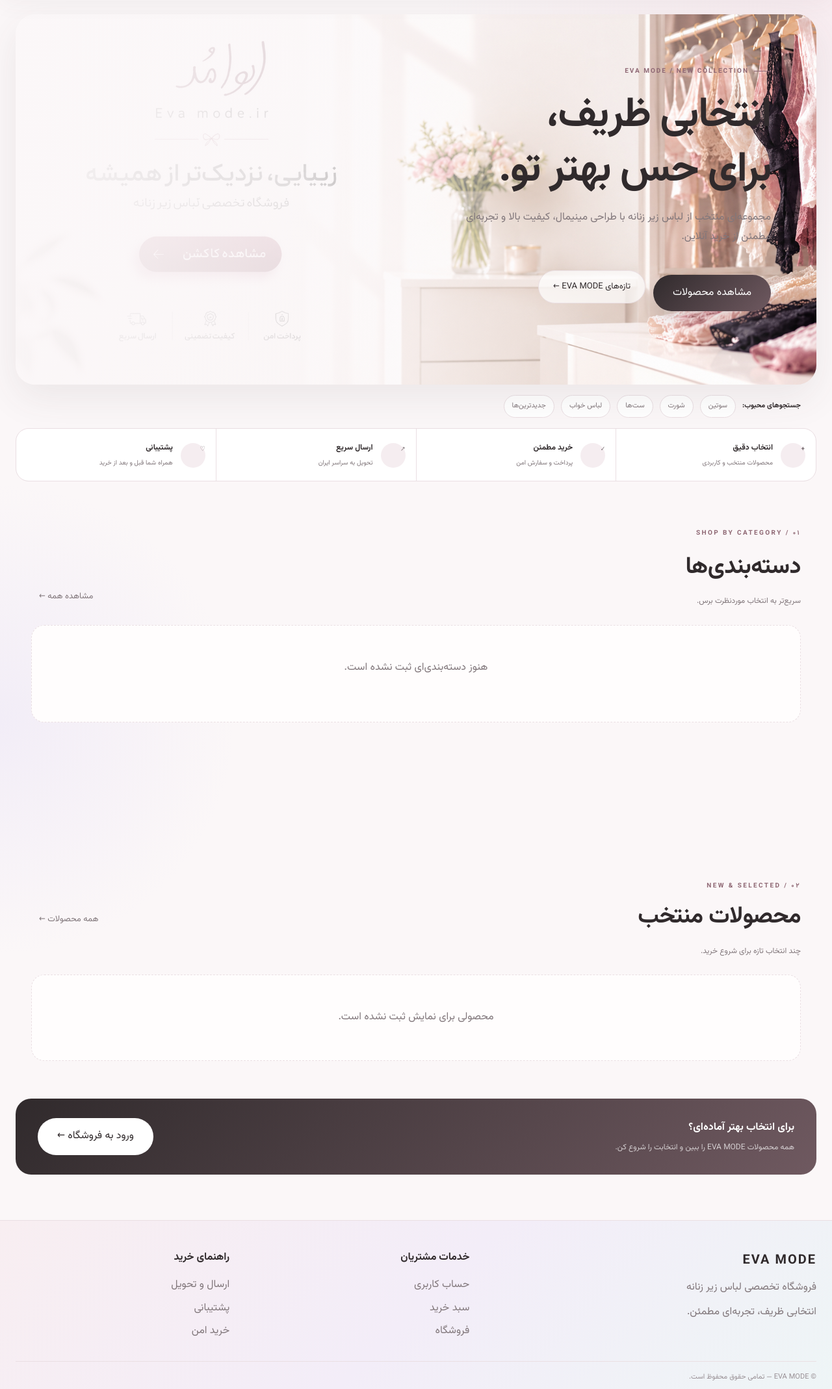
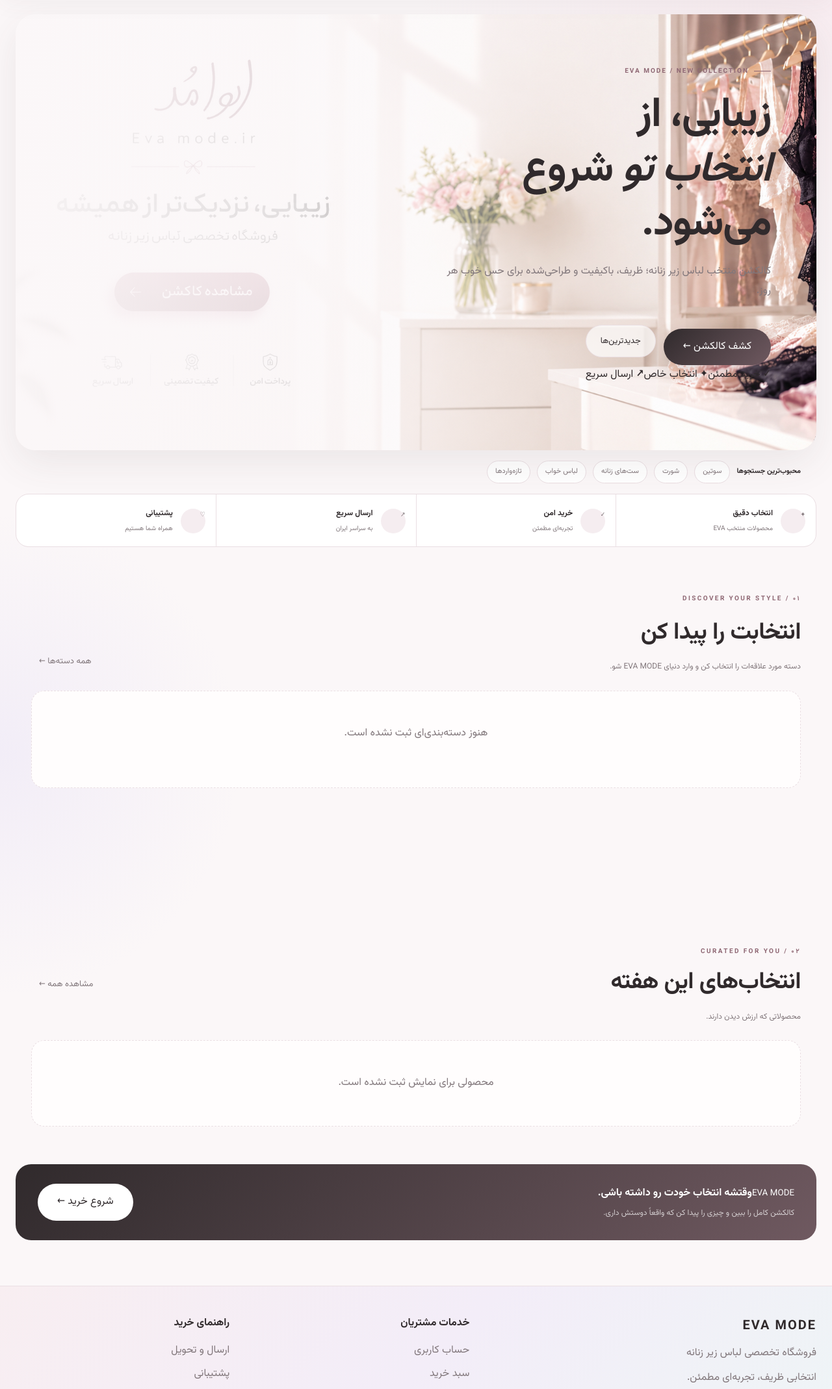
Before and after one commit to evamode29/eva-mode, a Django app: page / in a window 1280 px wide. Shown: the part 166-2304 px from the top of the page at 65% size. Run offline with Django 5.2, Linux system fonts and the light colour scheme; data that the repository does not hold is empty.

Commit message:
Make EVA MODE home page more engaging

```diff
--- a/templates/home.html
+++ b/templates/home.html
@@ -2,79 +2,25 @@
 {% block title %}EVA MODE | فروشگاه تخصصی لباس زیر زنانه{% endblock %}
 {% block content %}
 <div class="container">
-  <section class="hero-new" aria-label="معرفی EVA MODE">
+  <section class="hero-new hero-premium">
     <div class="hero-new-content">
       <span class="hero-kicker">EVA MODE / NEW COLLECTION</span>
-      <h1>انتخابی ظریف،<br>برای حس بهتر تو.</h1>
-      <p>مجموعه‌ای منتخب از لباس زیر زنانه با طراحی مینیمال، کیفیت بالا و تجربه‌ای مطمئن از خرید آنلاین.</p>
-      <div class="hero-actions">
-        <a class="btn" href="/shop/">مشاهده محصولات</a>
-        <a class="hero-secondary" href="/shop/?q=جدید">تازه‌های EVA MODE ←</a>
-      </div>
+      <h1>زیبایی، از<br><em>انتخاب تو</em> شروع می‌شود.</h1>
+      <p>کالکشن منتخب لباس زیر زنانه؛ ظریف، باکیفیت و طراحی‌شده برای حس خوب هر روز.</p>
+      <div class="hero-actions"><a class="btn" href="/shop/">کشف کالکشن ←</a><a class="hero-secondary" href="/shop/?q=جدید">جدیدترین‌ها</a></div>
+      <div class="hero-proof"><span><b>✓</b> خرید مطمئن</span><span><b>✦</b> انتخاب خاص</span><span><b>↗</b> ارسال سریع</span></div>
     </div>
+    <div class="hero-floating-card"><small>EDITOR'S PICK</small><strong>برای تو انتخاب شده</strong><a href="/shop/">مشاهده ←</a></div>
   </section>
 
-  <div class="quick-searches" aria-label="جستجوهای محبوب">
-    <strong>جستجوهای محبوب:</strong>
-    <a href="/shop/?q=سوتین">سوتین</a>
-    <a href="/shop/?q=شورت">شورت</a>
-    <a href="/shop/?q=ست">ست‌ها</a>
-    <a href="/shop/?q=لباس خواب">لباس خواب</a>
-    <a href="/shop/?q=جدید">جدیدترین‌ها</a>
-  </div>
+  <div class="quick-searches" aria-label="جستجوهای محبوب"><strong>محبوب‌ترین جستجوها</strong><a href="/shop/?q=سوتین">سوتین</a><a href="/shop/?q=شورت">شورت</a><a href="/shop/?q=ست">ست‌های زنانه</a><a href="/shop/?q=لباس خواب">لباس خواب</a><a href="/shop/?q=جدید">تازه‌واردها</a></div>
 
-  <section class="home-strip" aria-label="مزایای خرید">
-    <div class="home-strip-item"><span class="home-strip-icon">✦</span><div><strong>انتخاب دقیق</strong><span>محصولات منتخب و کاربردی</span></div></div>
-    <div class="home-strip-item"><span class="home-strip-icon">✓</span><div><strong>خرید مطمئن</strong><span>پرداخت و سفارش امن</span></div></div>
-    <div class="home-strip-item"><span class="home-strip-icon">↗</span><div><strong>ارسال سریع</strong><span>تحویل به سراسر ایران</span></div></div>
-    <div class="home-strip-item"><span class="home-strip-icon">♡</span><div><strong>پشتیبانی</strong><span>همراه شما قبل و بعد از خرید</span></div></div>
-  </section>
+  <section class="home-strip"><div class="home-strip-item"><span class="home-strip-icon">✦</span><div><strong>انتخاب دقیق</strong><span>محصولات منتخب EVA</span></div></div><div class="home-strip-item"><span class="home-strip-icon">✓</span><div><strong>خرید امن</strong><span>تجربه‌ای مطمئن</span></div></div><div class="home-strip-item"><span class="home-strip-icon">↗</span><div><strong>ارسال سریع</strong><span>به سراسر ایران</span></div></div><div class="home-strip-item"><span class="home-strip-icon">♡</span><div><strong>پشتیبانی</strong><span>همراه شما هستیم</span></div></div></section>
 
-  <section class="section">
-    <div class="section-head">
-      <div><small>01 / SHOP BY CATEGORY</small><h2>دسته‌بندی‌ها</h2><p class="section-note">سریع‌تر به انتخاب موردنظرت برس.</p></div>
-      <a href="/shop/">مشاهده همه ←</a>
-    </div>
-    <div class="home-category-grid">
-      {% for c in categories|slice:":5" %}
-      <a class="home-category-card" href="/shop/?category={{ c.slug }}">
-        <span class="home-category-arrow">←</span>
-        <div class="home-category-copy"><small>EVA COLLECTION</small><strong>{{ c.name }}</strong></div>
-      </a>
-      {% empty %}
-      <div class="empty">هنوز دسته‌بندی‌ای ثبت نشده است.</div>
-      {% endfor %}
-    </div>
-  </section>
+  <section class="section category-feature"><div class="section-head"><div><small>01 / DISCOVER YOUR STYLE</small><h2>انتخابت را پیدا کن</h2><p class="section-note">دسته مورد علاقه‌ات را انتخاب کن و وارد دنیای EVA MODE شو.</p></div><a href="/shop/">همه دسته‌ها ←</a></div><div class="home-category-grid">{% for c in categories|slice:":5" %}<a class="home-category-card" href="/shop/?category={{ c.slug }}"><span class="home-category-arrow">←</span><div class="home-category-copy"><small>EVA COLLECTION</small><strong>{{ c.name }}</strong><span>مشاهده محصولات</span></div></a>{% empty %}<div class="empty">هنوز دسته‌بندی‌ای ثبت نشده است.</div>{% endfor %}</div></section>
 
-  <section class="section">
-    <div class="section-head product-section-head">
-      <div><small>02 / NEW & SELECTED</small><h2>محصولات منتخب</h2><p class="section-note">چند انتخاب تازه برای شروع خرید.</p></div>
-      <a href="/shop/">همه محصولات ←</a>
-    </div>
-    <div class="grid">
-      {% for p in products %}
-      <a class="card" href="{{ p.get_absolute_url }}">
-        <div class="image">
-          {% if p.primary_color and p.primary_color.image %}<img src="{{ p.primary_color.image.url }}" alt="{{ p.name }}">
-          {% elif p.primary_image_url %}<img src="{{ p.primary_image_url }}" alt="{{ p.name }}">
-          {% elif p.image_url %}<img src="{{ p.image_url }}" alt="{{ p.name }}">
-          {% else %}<span>EVA MODE</span>{% endif %}
-          {% if p.discount_percent %}<span class="discount-badge">{{ p.discount_percent }}٪ تخفیف</span>{% endif %}
-          <span class="wishlist-badge" aria-label="افزودن به علاقه‌مندی">♡</span>
-        </div>
-        <div class="card-meta"><span>{{ p.category.name }}</span><span>★★★★★</span></div>
-        {% if p.old_price %}<del>{{ p.old_price|floatformat:0 }} تومان</del>{% endif %}
-        <h3>{{ p.name }}</h3>
-        <div class="price">{{ p.price|floatformat:0 }} تومان</div>
-      </a>
-      {% empty %}<div class="empty">محصولی برای نمایش ثبت نشده است.</div>{% endfor %}
-    </div>
-  </section>
+  <section class="section"><div class="section-head product-section-head"><div><small>02 / CURATED FOR YOU</small><h2>انتخاب‌های این هفته</h2><p class="section-note">محصولاتی که ارزش دیدن دارند.</p></div><a href="/shop/">مشاهده همه ←</a></div><div class="grid">{% for p in products %}<a class="card" href="{{ p.get_absolute_url }}"><div class="image">{% if p.primary_color and p.primary_color.image %}<img src="{{ p.primary_color.image.url }}" alt="{{ p.name }}">{% elif p.primary_image_url %}<img src="{{ p.primary_image_url }}" alt="{{ p.name }}">{% elif p.image_url %}<img src="{{ p.image_url }}" alt="{{ p.name }}">{% else %}<span>EVA MODE</span>{% endif %}{% if p.discount_percent %}<span class="discount-badge">{{ p.discount_percent }}٪ تخفیف</span>{% endif %}<span class="wishlist-badge">♡</span></div><div class="card-meta"><span>{{ p.category.name }}</span><span>★★★★★</span></div>{% if p.old_price %}<del>{{ p.old_price|floatformat:0 }} تومان</del>{% endif %}<h3>{{ p.name }}</h3><div class="price">{{ p.price|floatformat:0 }} تومان</div></a>{% empty %}<div class="empty">محصولی برای نمایش ثبت نشده است.</div>{% endfor %}</div></section>
 
-  <section class="home-cta">
-    <div><strong>برای انتخاب بهتر آماده‌ای؟</strong><p>همه محصولات EVA MODE را ببین و انتخابت را شروع کن.</p></div>
-    <a class="btn" href="/shop/">ورود به فروشگاه ←</a>
-  </section>
+  <section class="home-cta premium-cta"><div><small>EVA MODE</small><strong>وقتشه انتخاب خودت رو داشته باشی.</strong><p>کالکشن کامل را ببین و چیزی را پیدا کن که واقعاً دوستش داری.</p></div><a class="btn" href="/shop/">شروع خرید ←</a></section>
 </div>
 {% endblock %}
```
